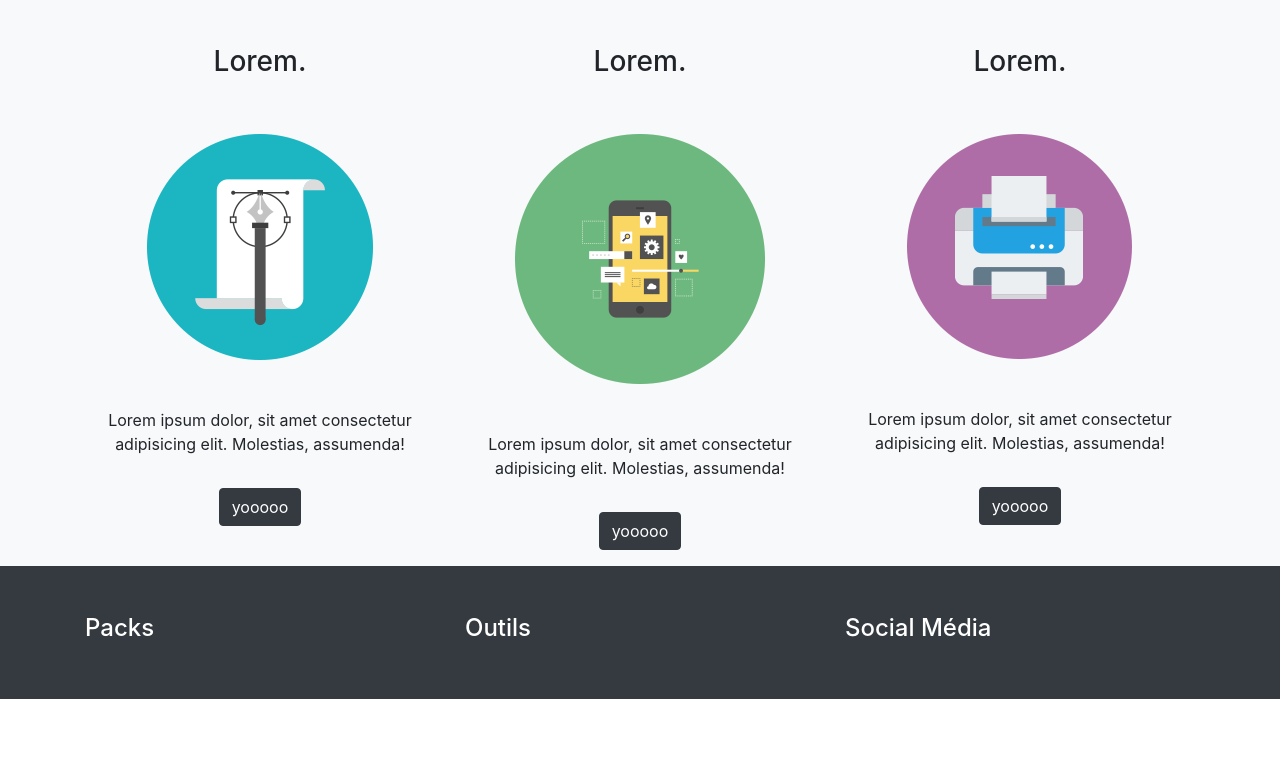
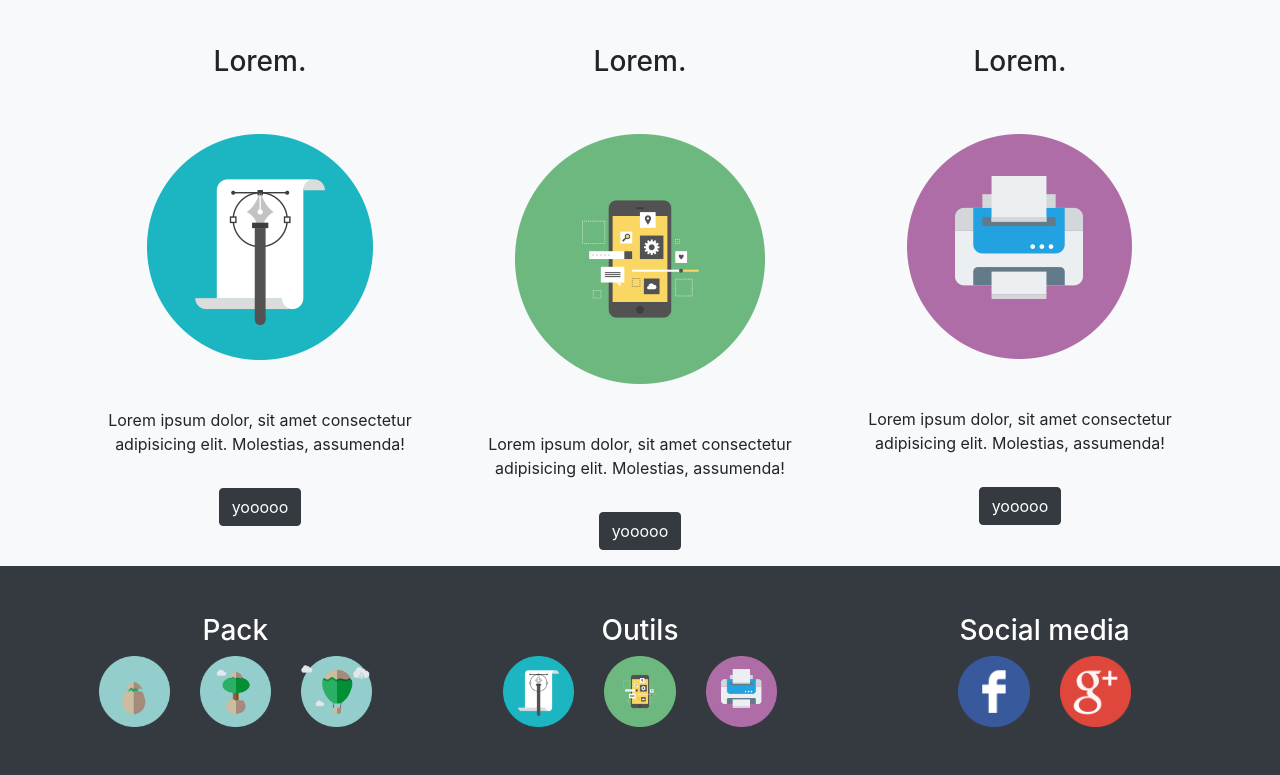
Before and after one commit to lilseb/html-bootstrap-youcommunik, a website: page index.html in a window 1280 px wide. Shown: the part 2182-2957 px from the top of the page. Before the commit the page ends 2881 px from the top, so only its background shows below. Drawn offline with nearby package versions, Linux system fonts and the light colour scheme.

Commit message:
footer end

```diff
--- a/index.html
+++ b/index.html
@@ -186,7 +186,7 @@
 
     </section>
 
-    <footer class="bg-dark text-white">
+    <!-- <footer class="bg-dark text-white">
         <div class="container">
             <div class="row py-5">
                 <div class="col-4 ">
@@ -202,13 +202,52 @@
         </div>
 
         <div class="container">
+            <div class="row">
+                <div class="col-4">
 
+                </div>
+
+                <div class="col-4">
+
+                </div>
+
+                <div class="col-4">
+
+                </div>
+            </div>
         </div>
 
 
+    </footer> -->
+
+    <footer class="bg-dark text-white p-5">
+        <div class="row">
+            <div class="col-sm-12 col-md-6 col-lg-4 col-xl-4 mx-auto">
+                <h3 class="text-sm-center">Pack</h3>
+                <div class="row justify-content-sm-center">
+                    <div class="col-3"><img class="w-100" src="./public/img/icon-eclosion.png" alt="youc"></div>
+                    <div class="col-3"><img class="w-100" src="./public/img/icon-evolution.png" alt="youc"></div>
+                    <div class="col-3"><img class="w-100" src="./public/img/icon-envole.png" alt="youc"></div>
+                </div>
+            </div>
+            <div class="col-sm-12 col-md-6 col-lg-4 col-xl-4 mx-auto">
+                <h3 class="text-sm-center">Outils</h3>
+                <div class="row justify-content-sm-center">
+                    <div class="col-3"><img class="w-100" src="./public/img/identite-graphique.png" alt="youc"></div>
+                    <div class="col-3"><img class="w-100" src="./public/img/reseaux-sociaux.png" alt="youc"></div>
+                    <div class="col-3"><img class="w-100" src="./public/img/print.png" alt="youc"></div>
+                </div>
+            </div>
+            <div class="col-sm-12 col-md-6 col-lg-4 col-xl-4 mx-auto">
+                <h3 class="text-sm-center">Social media</h3>
+                <div class="row justify-content-sm-center" >
+                    <div class="col-3"><img class="w-100" src="./public/img/social-f.png" alt="youc"></div>
+                    <div class="col-3"><img class="w-100" src="./public/img/google-plus.png" alt="youc"></div>
+                </div>
+            </div>
+        </div>
+
     </footer>
-
-
 
 
 
```
